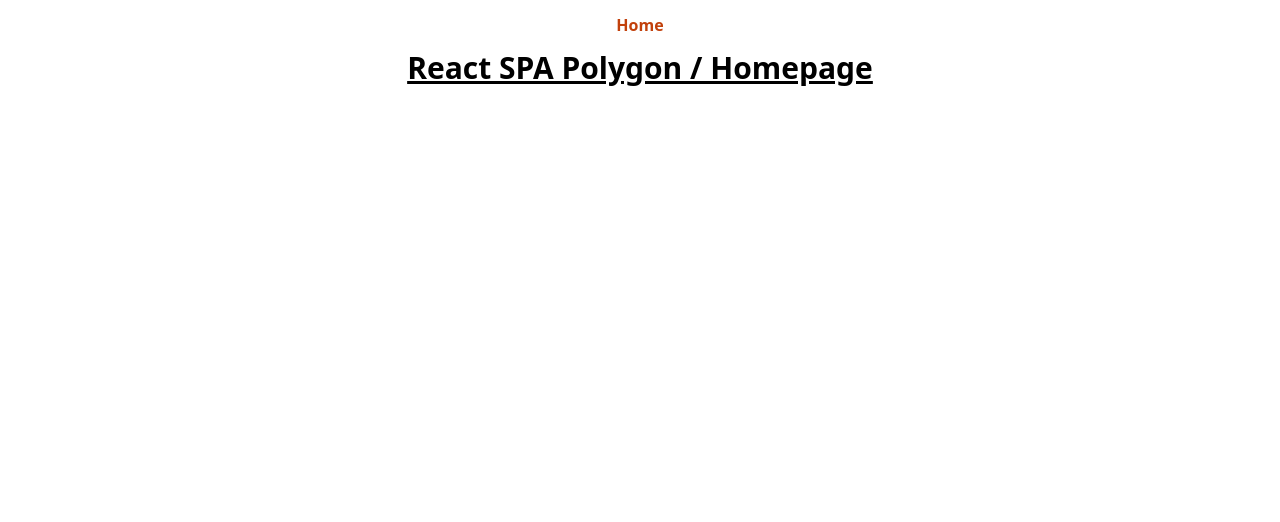
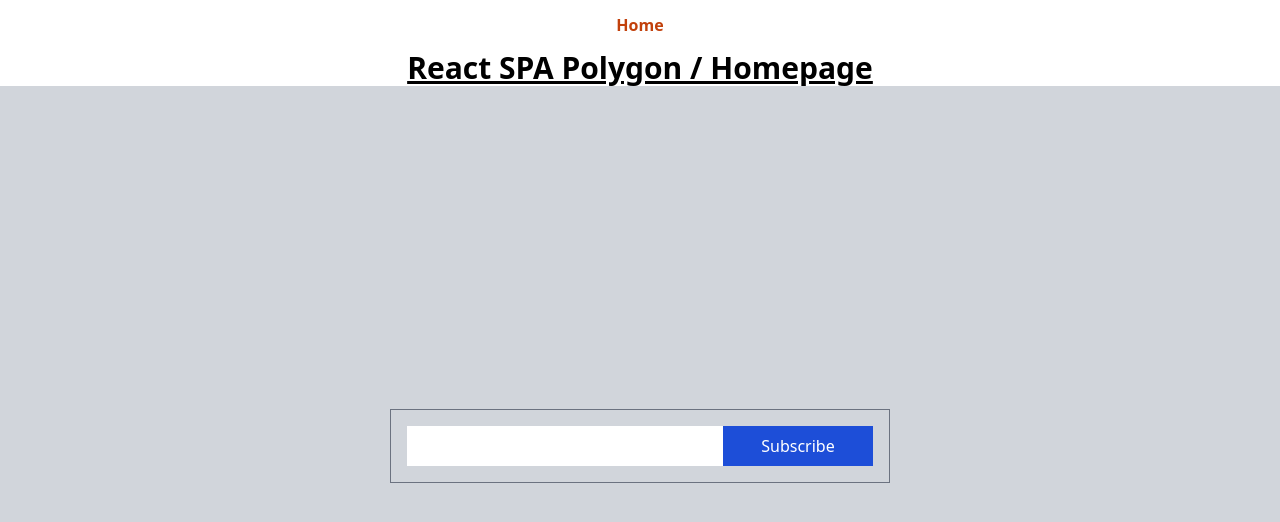
Before and after one commit to SergeAtZeDigitalBench/react-ts-spa-polygon, a React (Vite) app: page / in a window 1280 px wide. Shown: the top 522 px of the page. Built offline with nearby package versions, Linux system fonts and the light colour scheme.

Commit message:
feat: form: loading and error state

```diff
--- /dev/null
+++ b/src/components/EmailCollector/EmailCollectorForm.tsx
@@ -0,0 +1,71 @@
+import React from "react";
+
+import { IFormState } from ".";
+
+interface IProps {
+  mode: "email_collect" | "password";
+  formValues: IFormState;
+  handleSubmit: (event: React.FormEvent) => Promise<void> | void;
+  handleChange: (event: React.ChangeEvent<HTMLInputElement>) => void;
+  error: null | string;
+  isLoading: boolean;
+}
+
+const getButtonContent = ({
+  mode,
+  isLoading,
+}: Pick<IProps, "mode" | "isLoading">): string => {
+  if (isLoading) {
+    return mode === "email_collect" ? "Subscribing..." : "Signing in...";
+  }
+  return mode === "email_collect" ? "Subscribe" : "Sign in";
+};
+
+const EmailCollectorForm = ({
+  mode,
+  formValues,
+  handleChange,
+  handleSubmit,
+  error,
+  isLoading,
+}: IProps): JSX.Element => {
+  return (
+    <form onSubmit={handleSubmit} className="flex flex-col gap-2">
+      <div className="flex">
+        {mode === "email_collect" ? (
+          <input
+            type="text"
+            name="email"
+            value={formValues.email}
+            onChange={handleChange}
+            className="px-4 py-2 bg-white text-black flex-1"
+            disabled={isLoading}
+          />
+        ) : (
+          <input
+            type="password"
+            name="password"
+            value={formValues.password}
+            onChange={handleChange}
+            className="px-4 py-2 bg-white text-black flex-1"
+            disabled={isLoading}
+          />
+        )}
+        <button
+          type="submit"
+          className="px-4 py-2 text-white bg-blue-700 min-w-[150px]"
+          disabled={isLoading}
+        >
+          {getButtonContent({ mode, isLoading })}
+        </button>
+      </div>
+      {error && (
+        <div className="px-4 py-2 bg-red-500 font-bold text-white">
+          <p>{error}</p>
+        </div>
+      )}
+    </form>
+  );
+};
+
+export default EmailCollectorForm;
--- /dev/null
+++ b/src/components/EmailCollector/index.tsx
@@ -0,0 +1,132 @@
+import React, { useState } from "react";
+
+import EmailCollectorForm from "./EmailCollectorForm";
+import { mockApiCall, API_ENDPOINTS } from "./utils";
+
+const { EMAIL_VERIFY, SIGNIN } = API_ENDPOINTS;
+
+const validateFields = (
+  mode: "email_collect" | "password",
+  values: IFormState
+): string | null => {
+  const { email, password } = values;
+
+  if (mode === "email_collect" && !email.trim()) {
+    return "Email is required";
+  }
+
+  if (mode === "password" && (!email.trim() || !password.trim())) {
+    return "Both email and password are required";
+  }
+  return null;
+};
+
+interface IState {
+  mode: "email_collect" | "password";
+  isLoading: boolean;
+  error: null | string;
+}
+export interface IFormState {
+  email: string;
+  password: string;
+}
+
+const INITIAL_FORM_VALUES: IFormState = { email: "", password: "" };
+
+interface IProps {
+  [x: string]: unknown;
+}
+
+const EmailCollector = ({}: IProps): JSX.Element => {
+  const [state, setState] = useState<IState>({
+    mode: "email_collect",
+    isLoading: false,
+    error: null,
+  });
+  const [formValues, setFormValues] = useState<IFormState>(INITIAL_FORM_VALUES);
+
+  const handleChange = (event: React.ChangeEvent<HTMLInputElement>) => {
+    const { name, value } = event.target;
+
+    setFormValues((current) => ({
+      ...current,
+      [name]: value,
+    }));
+  };
+
+  const handleSubmit = async (event: React.FormEvent) => {
+    event.preventDefault();
+    const errorMessage = validateFields(state.mode, formValues);
+    setState((current) => ({
+      ...current,
+      error: errorMessage,
+      isLoading: !errorMessage,
+    }));
+
+    if (!!errorMessage) return;
+
+    try {
+      if (state.mode === "email_collect") {
+        const response = await mockApiCall({
+          url: EMAIL_VERIFY,
+          options: {
+            method: "POST",
+            body: JSON.stringify({ email: formValues.email }),
+          },
+          resolveValue: {
+            isExisting: true,
+            isAuthenticated: false,
+          },
+        });
+
+        setState((current) => ({
+          ...current,
+          isLoading: false,
+          mode: response.isExisting ? "password" : "email_collect",
+        }));
+      } else {
+        const response = await mockApiCall({
+          url: SIGNIN,
+          options: {
+            method: "POST",
+            body: JSON.stringify({ email: formValues.email }),
+          },
+          resolveValue: {
+            isExisting: true,
+            isAuthenticated: true,
+          },
+        });
+        setState((current) => ({
+          ...current,
+          isLoading: false,
+          mode: response.isAuthenticated ? "email_collect" : "password",
+        }));
+      }
+    } catch (error) {
+      const message =
+        error instanceof Error ? error.message : "Form submission failed";
+      setState((current) => ({
+        ...current,
+        isLoading: false,
+        error: message,
+      }));
+    }
+  };
+
+  return (
+    <div className=" h-[90vh] flex flex-col justify-center items-center bg-gray-300">
+      <div className=" border border-gray-500 p-4 min-w-[500px]">
+        <EmailCollectorForm
+          mode={state.mode}
+          formValues={formValues}
+          handleChange={handleChange}
+          handleSubmit={handleSubmit}
+          isLoading={state.isLoading}
+          error={state.error}
+        />
+      </div>
+    </div>
+  );
+};
+
+export default EmailCollector;
--- /dev/null
+++ b/src/components/EmailCollector/utils.ts
@@ -0,0 +1,32 @@
+const mockResolveValue = <D = unknown>(
+  data: D,
+  errorMessage?: string
+): Promise<D> =>
+  new Promise((resolve, reject) => {
+    setTimeout(() => {
+      if (!!errorMessage) {
+        reject(errorMessage);
+      } else {
+        resolve(data);
+      }
+    }, 800);
+  });
+
+export const API_ENDPOINTS = {
+  EMAIL_VERIFY: "auth/verify-email",
+  SIGNIN: "auth/signin",
+};
+
+export const mockApiCall = async <D = unknown>({
+  url,
+  options,
+  resolveValue,
+  errorMessage,
+}: {
+  url: string;
+  options: RequestInit;
+  resolveValue: D;
+  errorMessage?: string;
+}): Promise<D> => {
+  return mockResolveValue<D>(resolveValue, errorMessage);
+};
--- a/src/pages/Homepage.tsx
+++ b/src/pages/Homepage.tsx
@@ -1,5 +1,6 @@
 import React from "react";
 
+import EmailCollector from "../components/EmailCollector";
 interface IProps {
   [x: string]: unknown;
 }
@@ -10,6 +11,7 @@ const Homepage = ({}: IProps): JSX.Element => {
       <h1 className="text-3xl font-bold underline text-center">
         React SPA Polygon / Homepage
       </h1>
+      <EmailCollector />
     </div>
   );
 };
```
